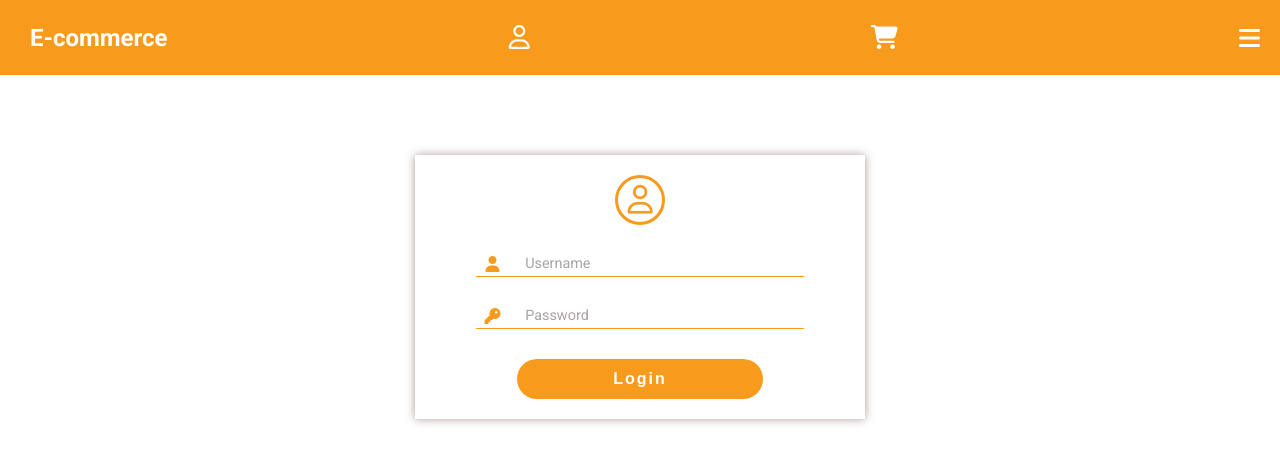
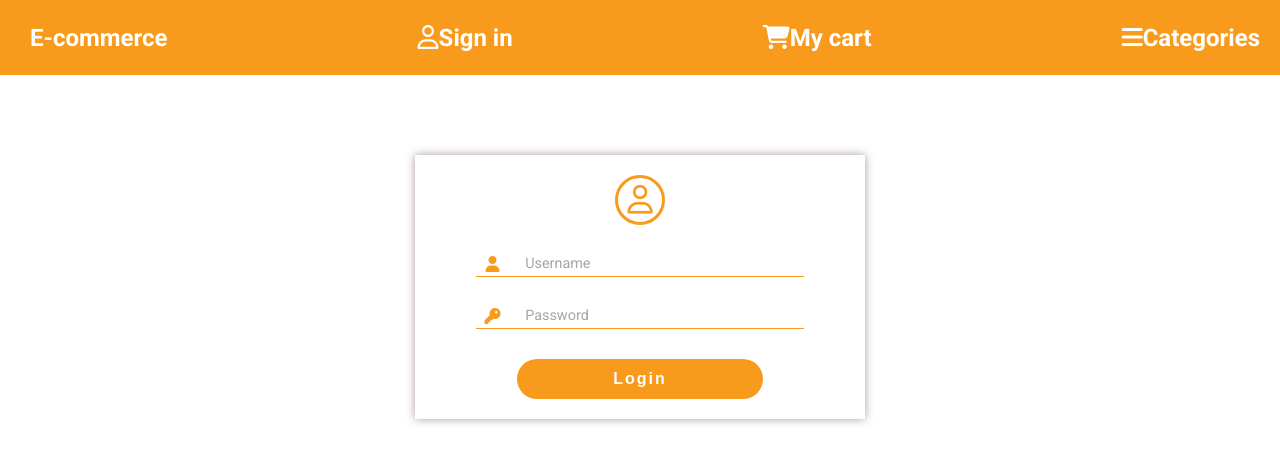
Before and after one commit to errami01/e-shop, a React (Create React App) app: page /login in a window 1280 px wide. Shown: the top 462 px of the page. Built offline with nearby package versions, Linux system fonts and the light colour scheme.

Commit message:
Add header icon labels

```diff
--- a/src/components/Header.js
+++ b/src/components/Header.js
@@ -14,15 +14,19 @@ export default function Header(props){
             <Link to={''}>
                 <div className='logo'>E-commerce</div>
             </Link>
-            <Link to='login' className='user-icon-header'>
+            <Link to='login' className='user-icon-header icon-container--header'>
                 <i class="fa-regular fa-user" ></i>
+                <span className='icon-label--header'>Sign in</span>
             </Link>
-            <Link className='cartIconLink-header' to='cart'>
+            <Link className='cartIconLink-header icon-container--header' to='cart'>
                  <i className="fa-solid fa-cart-shopping"></i>
                  {props.cartItemsNumber>0 && <span className='items-counter-header'>{props.cartItemsNumber}</span>}
+                <span className='icon-label--header'>My cart</span>
             </Link>
-
-            <i className="fa-solid fa-bars" onClick={handleBarsClick}></i>
+            <div className='icon-container--header bars-icon-container--header'>
+                <i className="fa-solid fa-bars" onClick={handleBarsClick}></i>
+                <span className='icon-label--header'>Categories</span>
+            </div>
             <BarsMenu isOpen={isMenuOpen}/>
         </header>
     )
```
